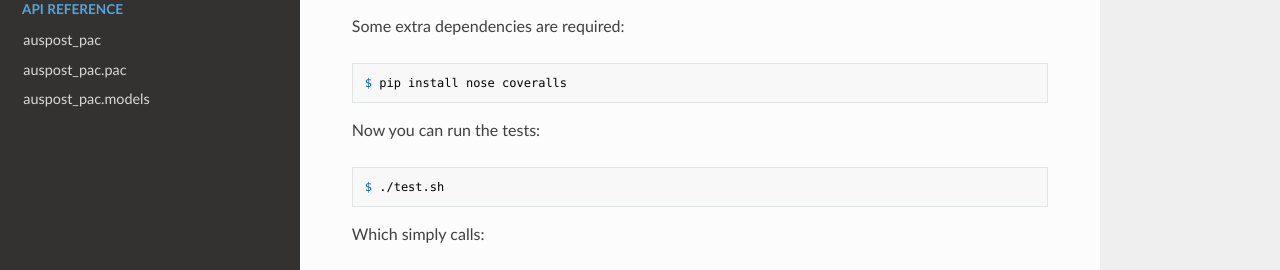
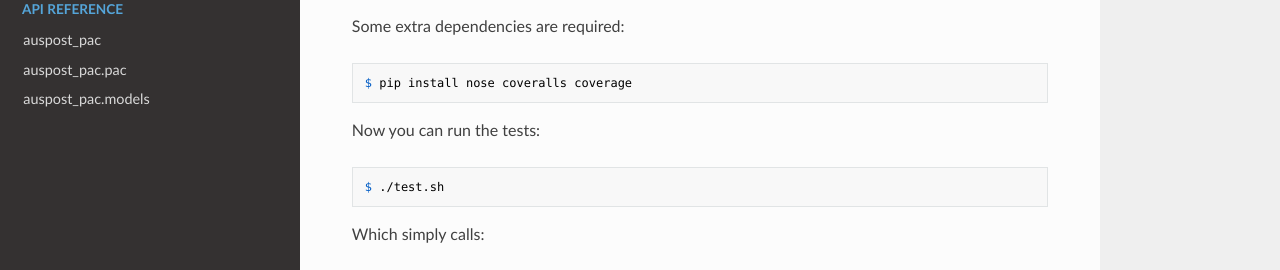
Before and after one commit to sjkingo/python-auspost-pac, an MkDocs documentation site: the page built from docs/testing.md, in a window 1280 px wide. Shown: the part 288-558 px from the top of the page. Built offline with MkDocs 1.6.1, drawn with Linux system fonts in a browser that asks for light colours; nearby versions of some CDN libraries; old or Windows-style settings are respelled for this version of MkDocs.

````diff
--- a/.travis.yml
+++ b/.travis.yml
@@ -8,6 +8,7 @@ branches:
         - master
 install:
     pip install .
+    pip install coverage coveralls nose
 script:
     ./test.sh
 after_success:
--- a/docs/testing.md
+++ b/docs/testing.md
@@ -11,7 +11,7 @@ $ cd python-auspost-pac
 Some extra dependencies are required:
 
 ```
-$ pip install nose coveralls
+$ pip install nose coveralls coverage
 ```
 
 Now you can run the tests:
--- a/setup.py
+++ b/setup.py
@@ -12,10 +12,7 @@ setup(
     url='https://github.com/sjkingo/python-auspost-pac',
     install_requires=[
         'cached_property',
-        'coverage',
-        'coveralls',
         'frozendict',
-        'nose',
         'requests',
     ],
     packages=find_packages(),
````
